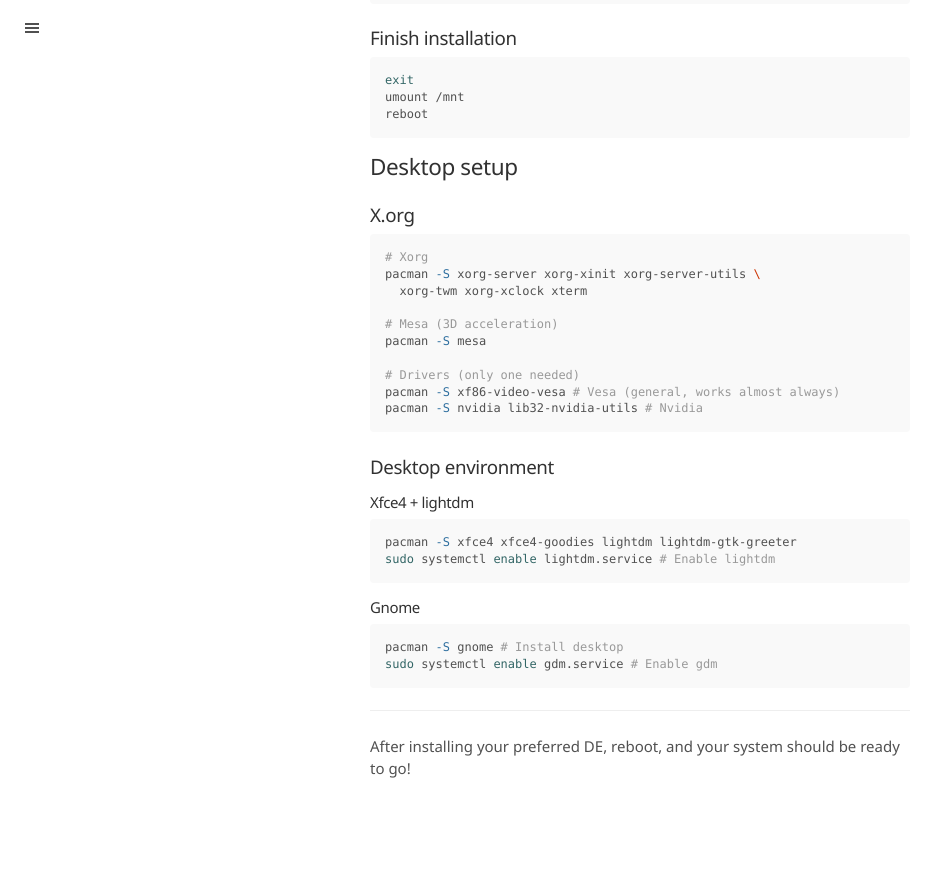
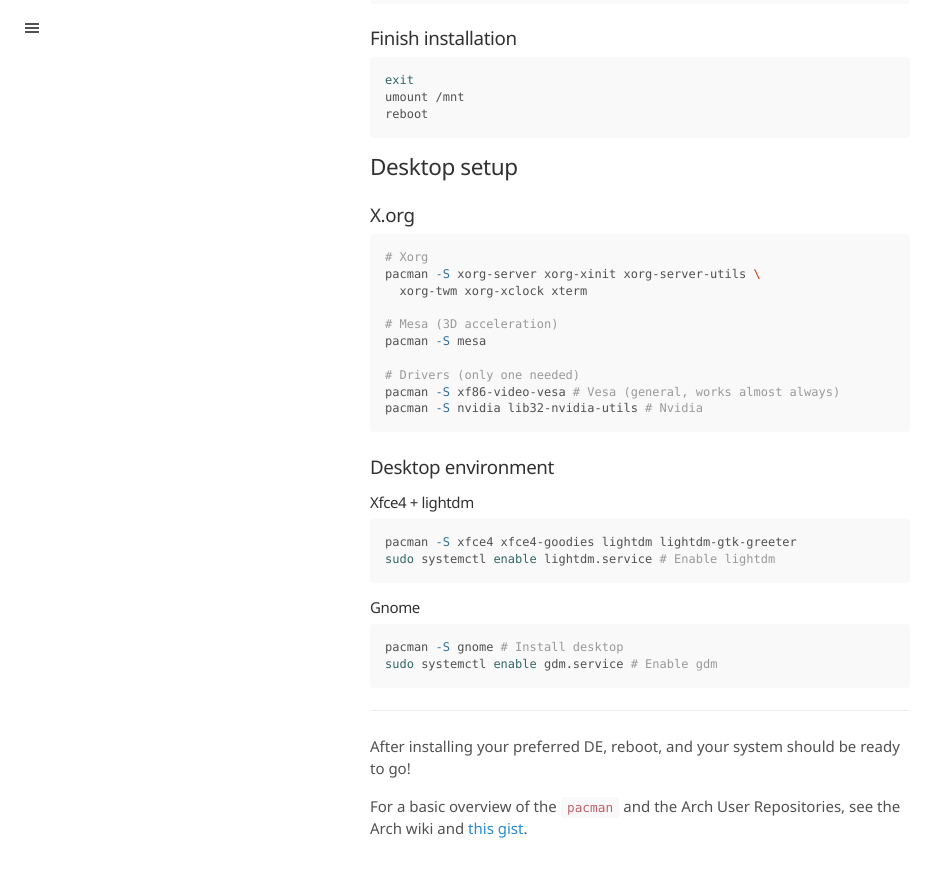
Before and after one commit to Alanaktion/alanaktion.github.io, a Jekyll site: the page built from _posts/2016-02-11-arch-setup.md, in a window 1280 px wide and 900 px high, scrolled down 2321 px. Shown: the top 877 px of the window, without its empty margins (0-938 px from the left). Built offline with Jekyll 4.4.1, drawn with Linux system fonts in a browser that asks for light colours; before the commit the page ends 3161 px from its top, so only the background shows below that.

Commit message:
Adding pacman/AUR gist link

```diff
--- a/_posts/2016-02-11-arch-setup.md
+++ b/_posts/2016-02-11-arch-setup.md
@@ -155,3 +155,5 @@
 ***
 
 After installing your preferred DE, reboot, and your system should be ready to go!
+
+For a basic overview of the `pacman` and the Arch User Repositories, see the Arch wiki and [this gist](https://gist.github.com/Alanaktion/03d7c0f12c5378ba269f).
```
